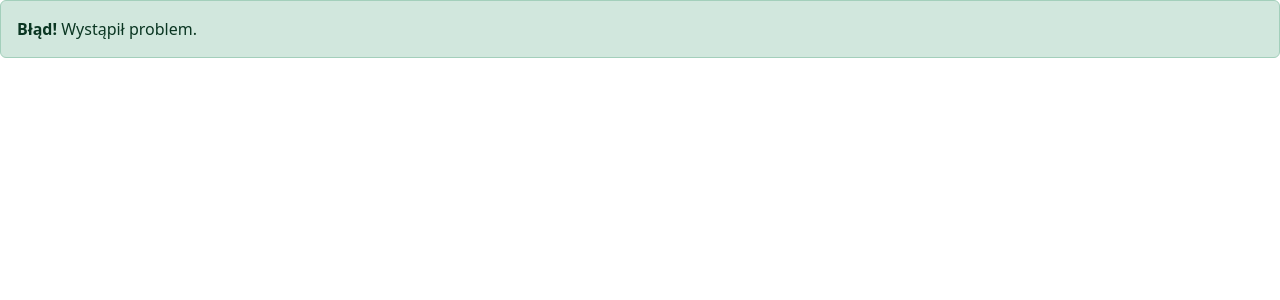
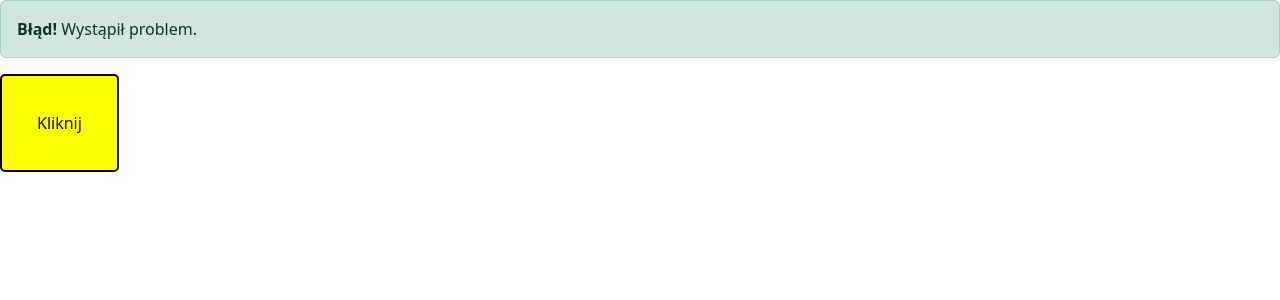
Before and after one commit to bombiarzini/reactzadanka, a React (Create React App) app: page / in a window 1280 px wide. Shown: the top 300 px of the page. Built offline with nearby package versions, Linux system fonts and the light colour scheme.

Commit message:
Zadanie 12

```diff
--- a/src/App.js
+++ b/src/App.js
@@ -13,12 +13,19 @@ import LoginForm from './components/LoginForm';
 import CityList from './components/CityList';
 import CityListOnClick from './components/CityListOnClick';
 import Alert from './components/Alert';
+import PrzyciskOnDoubleClick from './components/PrzyciskOnDoubleClick';
+
 function UserList(){
   return(
     <div>
    <Alert type="success">
     <strong>Błąd!</strong> Wystąpił problem.
     </Alert>
+
+    <PrzyciskOnDoubleClick>
+    cos
+    </PrzyciskOnDoubleClick>
+
     </div>
   );
 }
--- /dev/null
+++ b/src/components/PrzyciskOnDoubleClick.jsx
@@ -0,0 +1,24 @@
+import React from 'react';
+import { useState } from 'react';
+
+const Button = ({ text="Kliknij"}) => {
+
+    return (
+
+        <button
+        onClick={()=> console.log("Jedno klikniecie")}
+        onDoubleClick={()=> console.log("Dwa klikniecia")}
+        style={{
+            backgroundColor: "yellow",
+            padding: "35px",
+            borderRadius:"5px",
+            border:"2px solid"
+        }}
+>      {text}
+
+        </button>
+
+    );
+
+};
+export default Button;
```
Also changed, not shown: src/components/RozmiaryPrzycisku.jsx (added).
